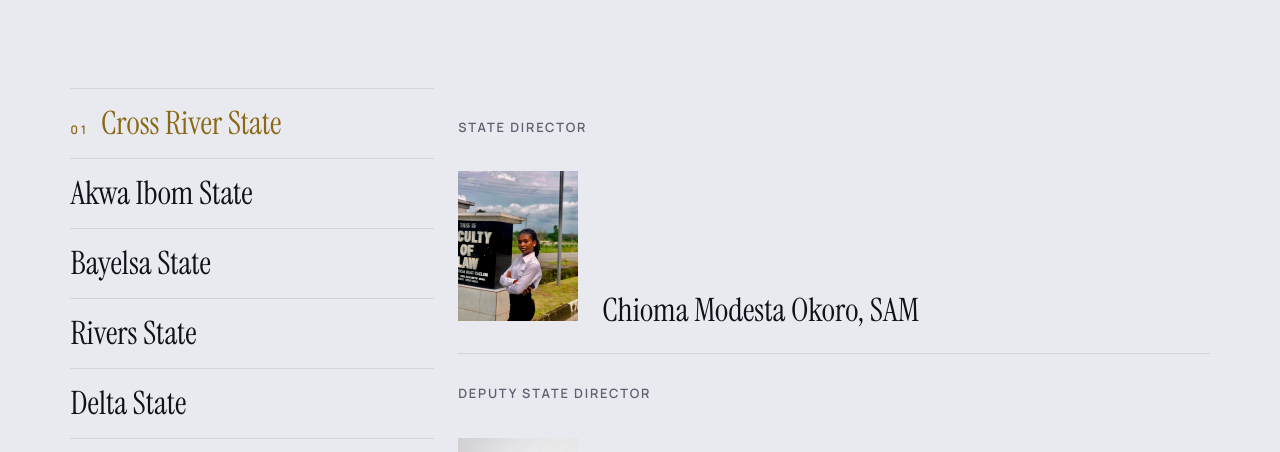
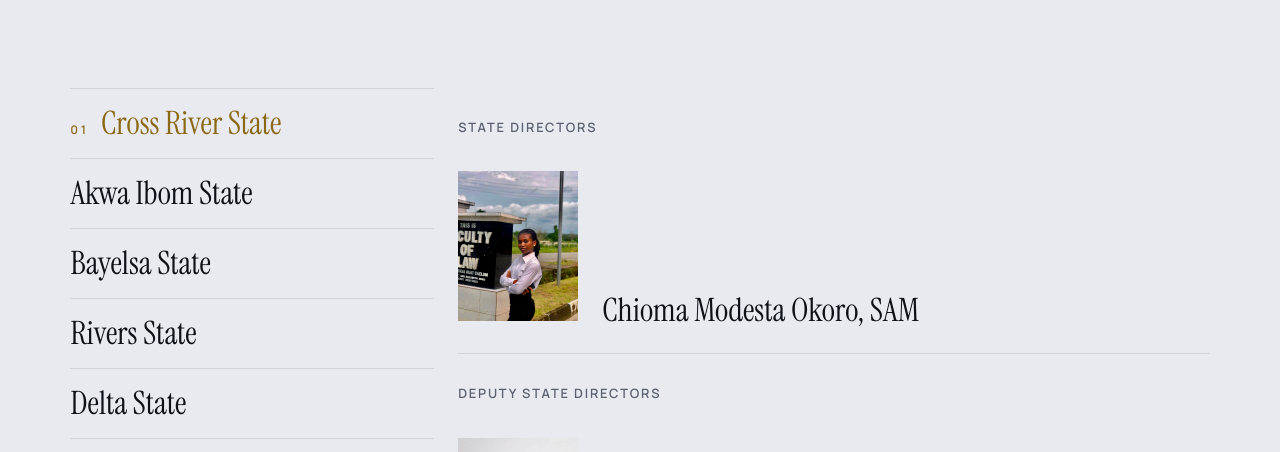
Before and after one commit to itztonydoubra-hash/SSZC, a Next.js app: page /leadership in a window 1280 px wide. Shown: the part 7660-8112 px from the top of the page. Built offline with nearby package versions, Linux system fonts and the light colour scheme.

Commit message:
fix(leadership): pluralise tier labels — State Directors, Deputy State Directors, Campus Directors

```diff
--- a/components/leadership/LeadershipDirectory.tsx
+++ b/components/leadership/LeadershipDirectory.tsx
@@ -29,8 +29,8 @@ function tiersFor(state: StateLeadership): Tier[] {
     .map((c) => ({ name: c.deputyDirector as string, meta: c.institution, portrait: c.deputyDirectorPortrait }));
 
   return [
-    { label: "State Director", rows: state.director ? [{ name: state.director, portrait: state.directorPortrait }] : [] },
-    { label: "Deputy State Director", rows: state.deputyDirector ? [{ name: state.deputyDirector, portrait: state.deputyDirectorPortrait }] : [] },
+    { label: "State Directors", rows: state.director ? [{ name: state.director, portrait: state.directorPortrait }] : [] },
+    { label: "Deputy State Directors", rows: state.deputyDirector ? [{ name: state.deputyDirector, portrait: state.deputyDirectorPortrait }] : [] },
     { label: "Campus Directors", rows: campusDirectors },
   ];
 }
```
